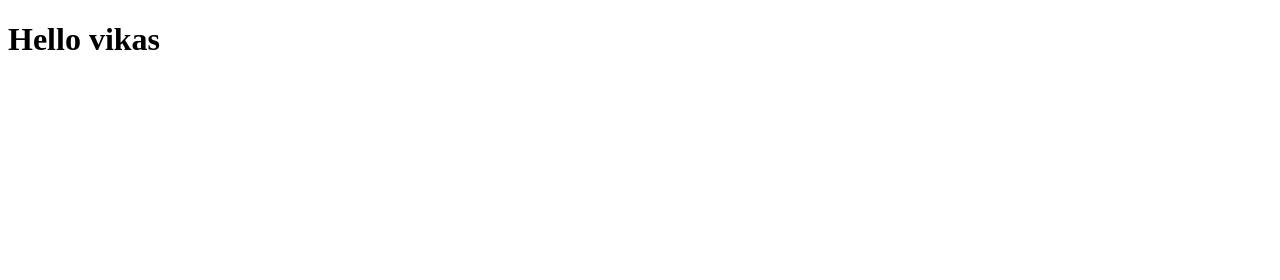
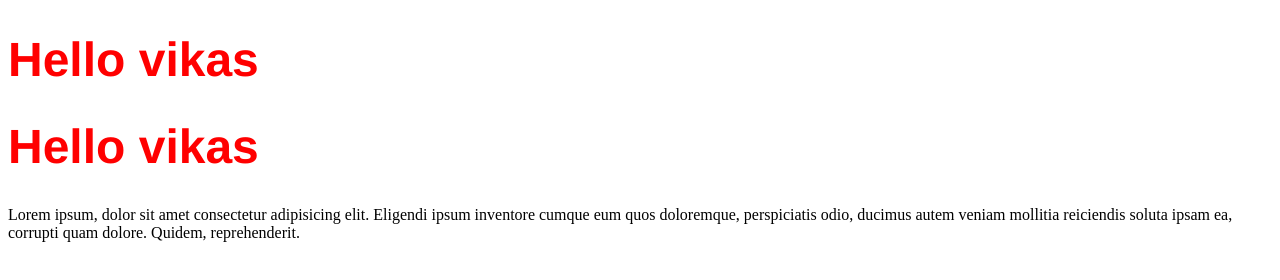
Before and after one commit to vikas-singh06/newfiles, a plain HTML site: page first.html in a window 1280 px wide. Drawn offline with Linux system fonts and the light colour scheme.

Commit message:
Added css file

```diff
--- a/first.html
+++ b/first.html
@@ -1,17 +1,25 @@
 <!DOCTYPE html>
 <html lang="en">
+
 <head>
     <meta charset="UTF-8">
     <meta name="viewport" content="width=device-width, initial-scale=1.0">
     <title>Document</title>
+    <link rel="stylesheet" href="style.css">
 </head>
+
 <body>
     <div class="container">
         <div class="row">
             <div class="col">
                 <h1>Hello vikas</h1>
+                <h1>Hello vikas</h1>
+                <p>Lorem ipsum, dolor sit amet consectetur adipisicing elit. Eligendi ipsum inventore cumque eum quos
+                    doloremque, perspiciatis odio, ducimus autem veniam mollitia reiciendis soluta ipsam ea, corrupti
+                    quam dolore. Quidem, reprehenderit.</p>
             </div>
         </div>
     </div>
 </body>
+
 </html>
--- /dev/null
+++ b/style.css
@@ -0,0 +1,5 @@
+h1{
+    font-size: 3rem;
+    font-family: 'Franklin Gothic Medium', 'Arial Narrow', Arial, sans-serif;
+    color:red;
+}
```
